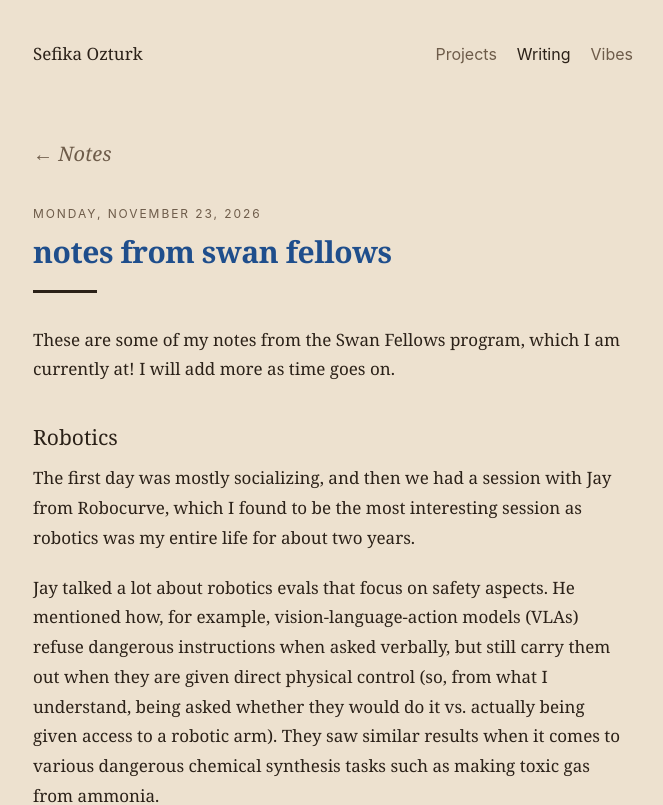
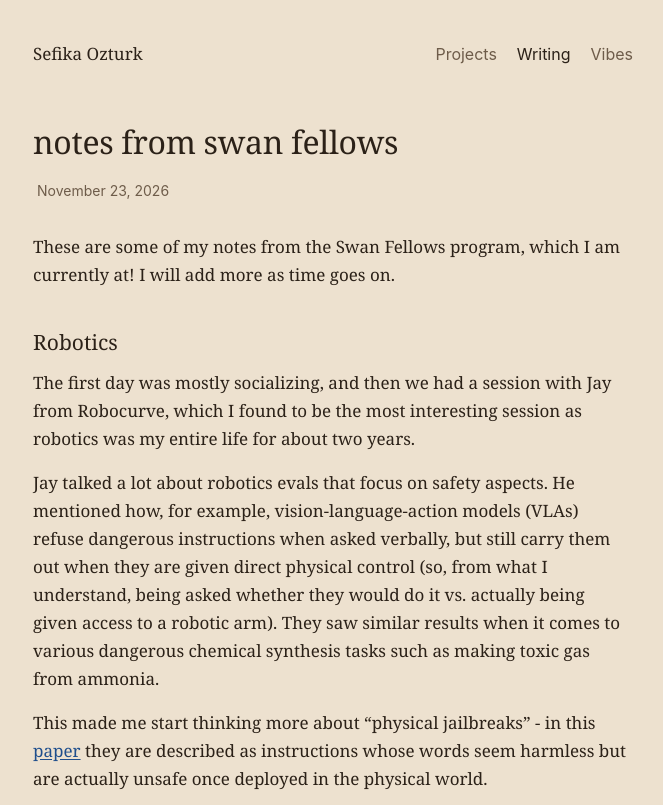
Before and after one commit to sefikaozturk/me, a plain HTML site: page notes/swan-fellows.html in a window 1280 px wide. Shown: the top 805 px of the page, without its empty margins (307-970 px from the left). Drawn offline with Linux system fonts and the light colour scheme; a script that the page names is missing.

Commit message:
Notes use the same layout as essays
Co-Authored-By: Claude Opus 5.5 <noreply@anthropic.com>
Claude-Session: https://claude.ai/code/session_01V5P5fPDyjWX1GwLz8apHph

```diff
--- a/notes/swan-fellows.html
+++ b/notes/swan-fellows.html
@@ -22,11 +22,9 @@ window.va("beforeSend", function (e) { try { return localStorage.getItem("va-dis
 <body>
 <nav><a class="home" href="../index.html">Sefika Ozturk</a><a href="../projects.html">Projects</a><a href="../writing.html" aria-current="page">Writing</a><a href="../vibes.html">Vibes</a></nav>
 <main>
-<article class="note">
-<a class="back" href="../writing.html#notes">&larr; Notes</a>
-<p class="date"><time datetime="2026-11-23">Monday, November 23, 2026</time></p>
+<article>
 <h1>notes from swan fellows</h1>
-<hr class="rule">
+<p class="byline"><time datetime="2026-11-23">November 23, 2026</time></p>
 <p>These are some of my notes from the Swan Fellows program, which I am currently at! I will add more as time goes on.</p>
 <h2>Robotics</h2>
 <p>The first day was mostly socializing, and then we had a session with Jay from Robocurve, which I found to be the most interesting session as robotics was my entire life for about two years.</p>
--- a/style.css
+++ b/style.css
@@ -70,16 +70,6 @@ main p > img, main li > img { display: block; border-radius: 10px; border: 1px s
 
 /* notes: lower-pressure posts, styled like an old blog */
 .notes-title { font: 400 26px/1.2 var(--serif); letter-spacing: -0.01em; margin-top: 48px; }
-article.note { font: 17px/1.75 Georgia, var(--serif); color: var(--ink); padding-top: 16px; }
-article.note .back { display: inline-block; font: italic 20px/1 Georgia, var(--serif); color: var(--soft); text-decoration: none; margin-bottom: 44px; }
-article.note .back:hover { color: var(--link); }
-article.note .date { font: 600 12px/1 var(--sans); letter-spacing: .16em; text-transform: uppercase; color: var(--soft); margin: 0 0 14px; }
-article.note .date time { margin: 0; font-size: inherit; color: inherit; }
-article.note h1 { font: 700 30px/1.2 Georgia, var(--serif); letter-spacing: -0.015em; color: var(--link); margin: 0 0 20px; }
-article.note .rule { border: 0; height: 3px; width: 64px; background: var(--ink); margin: 0 0 32px; }
-article.note p, article.note ul { margin: 0 0 20px; }
-article.note li { margin: 0 0 10px; }
-@media (max-width: 520px) { article.note { padding-top: 4px; } article.note h1 { font-size: 26px; } article.note .back { margin-bottom: 32px; } }
 
 /* picture roll */
 .roll summary { list-style: none; cursor: pointer; }
```
Also changed, not shown: notes/a-step-ahead.html (+2 -4 lines), notes/nashville-jazz-workshop.html (+2 -4 lines).
